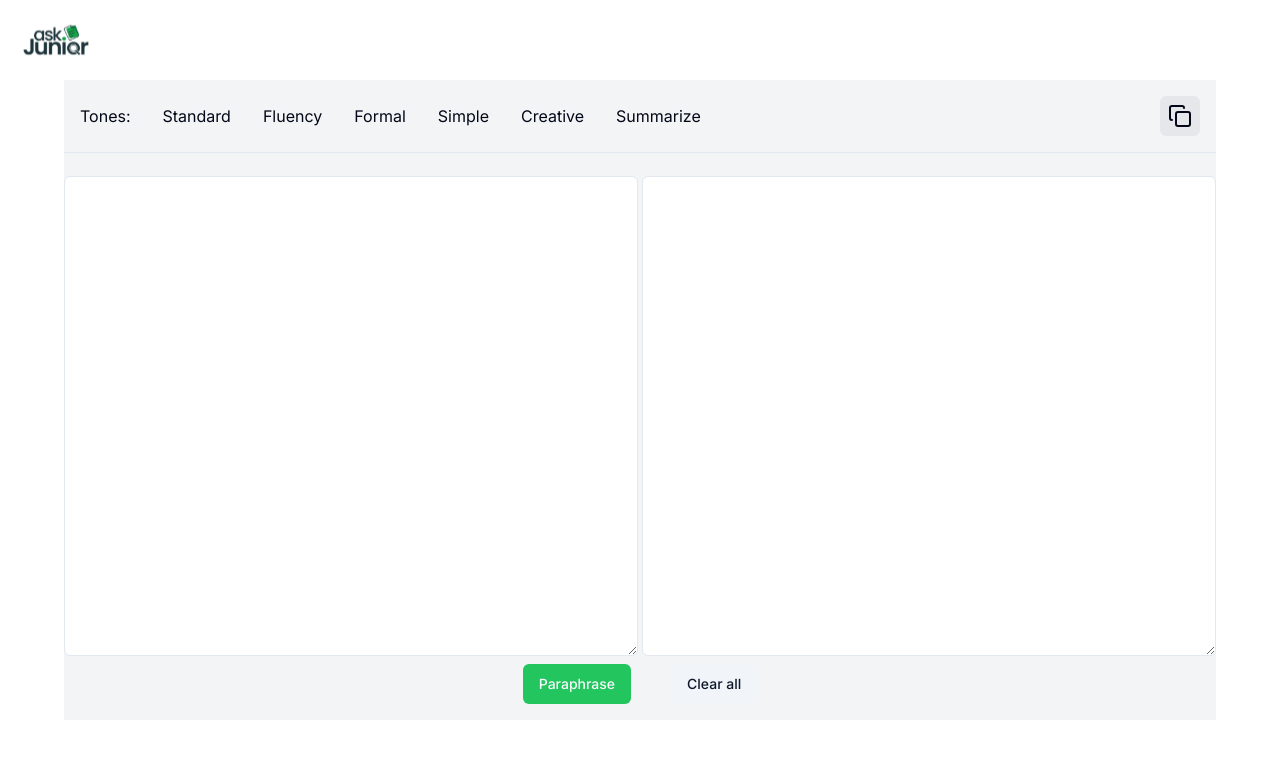
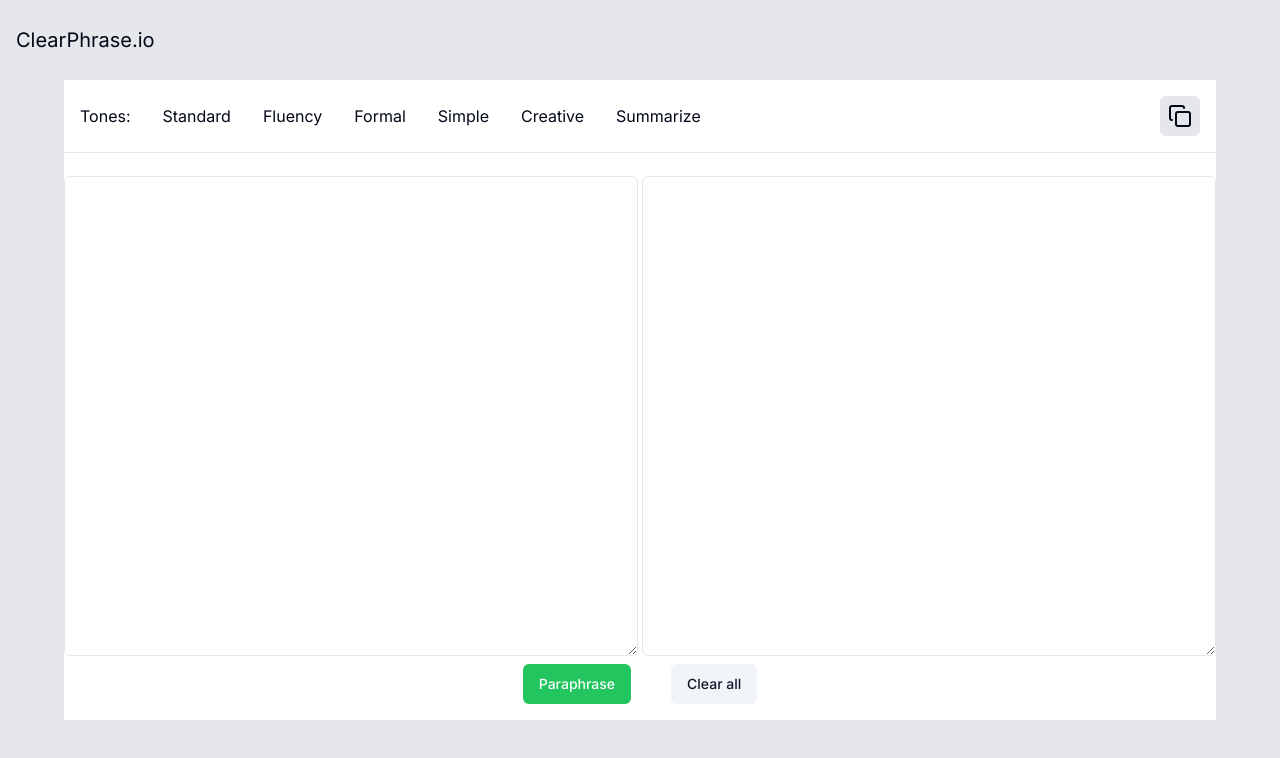
Before and after one commit to satish860/clearphrase_new, a Next.js app: page /phraser in a window 1280 px wide. Shown: the top 758 px of the page. Built offline with nearby package versions, Linux system fonts and the light colour scheme.

Commit message:
Change the bg color and remove the logo

```diff
--- a/src/app/phraser/components/Textarea.tsx
+++ b/src/app/phraser/components/Textarea.tsx
@@ -37,7 +37,7 @@ const TextBox = () => {
   };
 
   return (
-    <div className="w-[90%] h-full bg-gray-100">
+    <div className="w-[90%] h-full bg-white">
       <div className="w-full h-[15%] pt-4 hidden md:block">
         <div className="flex justify-between items-center pl-4 pr-4">
           <div className="space-x-8">
--- a/src/app/phraser/page.tsx
+++ b/src/app/phraser/page.tsx
@@ -3,12 +3,9 @@ import TextBox from "./components/Textarea";
 
 const Pharser = () => {
   return (
-    <div className="h-screen w-full">
-      <div className="flex justify-between items-center pl-4 pr-4">
-        <img
-          src="/aj_logo_21_09_2023 2 (3).svg"
-          className="w-20 md:h-20 h-14"
-        ></img>
+    <div className="h-screen w-full bg-gray-200">
+      <div className="flex justify-between items-center pl-4 pr-4 md:h-20 h-14">
+       <h1 className="text-xl">ClearPhrase.io</h1>
         <UserButton />
       </div>
       <div className="flex justify-center items-center w-full h-[80%]">
```
